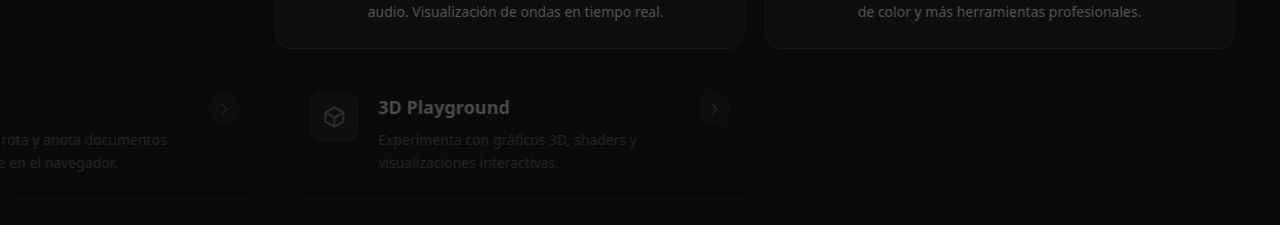
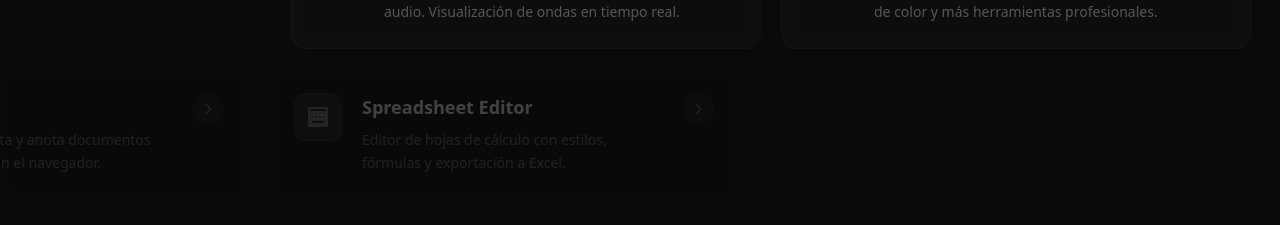
Before and after one commit to christianpasinrey/tools, a Vue app: page / in a window 1280 px wide. Shown: the part 908-1133 px from the top of the page. Built offline with nearby package versions, Linux system fonts and the light colour scheme; no server answers.

Commit message:
feat: add spreadsheet editor and update document paths for PDF and Markdown editors

```diff
--- a/src/views/Home.vue
+++ b/src/views/Home.vue
@@ -327,11 +327,19 @@ const tools = [
     status: 'active'
   },
   {
-    path: '/pdf-editor',
+    path: '/documents#pdf',
     name: 'PDF Editor',
     description: 'Combina, divide, rota y anota documentos PDF directamente en el navegador.',
-    icon: 'M7 21h10a2 2 0 002-2V9.414a1 1 0 00-.293-.707l-5.414-5.414A1 1 0 0012.586 3H7a2 2 0 00-2 2v14a2 2 0 002 2z',
+    icon: 'M19 3H5c-1.1 0-2 .9-2 2v14c0 1.1.9 2 2 2h14c1.1 0 2-.9 2-2V5c0-1.1-.9-2-2-2zm-9.5 8.5c0 .83-.67 1.5-1.5 1.5H7v2H5.5V9H8c.83 0 1.5.67 1.5 1.5v1zm5 2c0 .83-.67 1.5-1.5 1.5h-2.5V9H13c.83 0 1.5.67 1.5 1.5v3zm4-3H17v1h1.5V13H17v2h-1.5V9h3v1.5zM7 10.5h1v1H7v-1zm4 0h1v3h-1v-3z',
     color: 'red',
+    status: 'active'
+  },
+  {
+    path: '/documents#spreadsheet',
+    name: 'Spreadsheet Editor',
+    description: 'Editor de hojas de cálculo con estilos, fórmulas y exportación a Excel.',
+    icon: 'M3 3h18v18H3V3zm16 4H5v12h14V7zM7 9h2v2H7V9zm0 4h2v2H7v-2zm4-4h2v2h-2V9zm0 4h2v2h-2v-2zm4-4h2v2h-2V9zm0 4h2v2h-2v-2z',
+    color: 'green',
     status: 'active'
   },
   {
@@ -383,10 +391,10 @@ const tools = [
     status: 'active'
   },
   {
-    path: '/markdown-editor',
+    path: '/documents#markdown',
     name: 'Markdown Editor',
     description: 'Editor de Markdown con preview en vivo. Exporta a HTML o descarga como .md',
-    icon: 'M11 5H6a2 2 0 00-2 2v11a2 2 0 002 2h11a2 2 0 002-2v-5m-1.414-9.414a2 2 0 112.828 2.828L11.828 15H9v-2.828l8.586-8.586z',
+    icon: 'M20.56 18H3.44C2.65 18 2 17.37 2 16.59V7.41C2 6.63 2.65 6 3.44 6h17.12c.79 0 1.44.63 1.44 1.41v9.18c0 .78-.65 1.41-1.44 1.41zM6.81 15.19v-3.66l1.92 2.35 1.92-2.35v3.66h1.93V8.81h-1.93l-1.92 2.35-1.92-2.35H4.89v6.38h1.92zm8.56-1.98V8.81h-1.93v6.38h4.55v-1.98h-2.62z',
     color: 'blue',
     status: 'active'
   },
```
